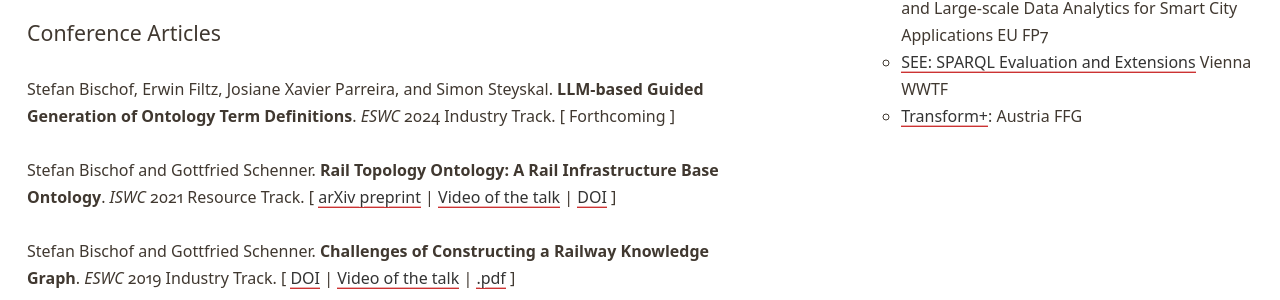
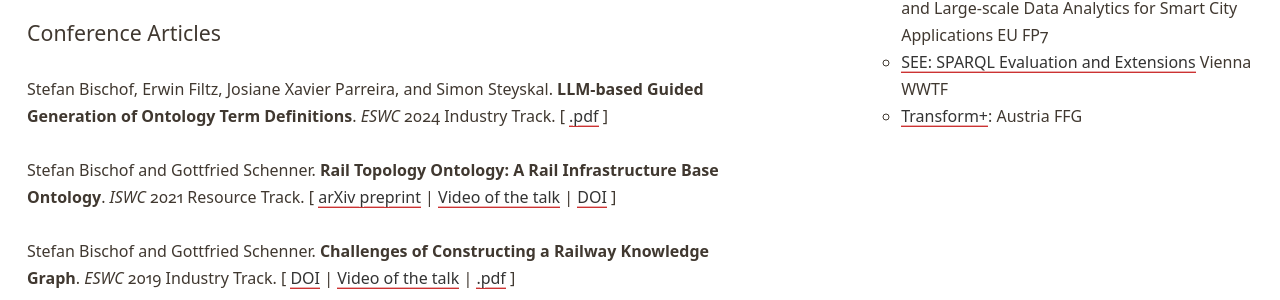
Before and after one commit to stefanbischof/stefanbischof.github.io, a Jekyll site: the page built from index.html, in a window 1280 px wide and 900 px high, scrolled down 776 px. Shown: the part 155-455 px from the top of the window. Built offline with Jekyll 4.4.1, drawn with Linux system fonts in a browser that asks for light colours.

Commit message:
Update mypublications.html

```diff
--- a/mypublications.html
+++ b/mypublications.html
@@ -8,7 +8,7 @@
 
 <h2>Conference Articles</h2>
 
-<p><a id="BischofFiltzParreiraSteyskal2024"></a>Stefan Bischof, Erwin Filtz, Josiane Xavier Parreira, and Simon Steyskal. <strong>LLM-based Guided Generation of Ontology Term Definitions</strong>. <em>ESWC</em> 2024 Industry Track. [&nbsp;Forthcoming&nbsp;]</p>
+<p><a id="BischofFiltzParreiraSteyskal2024"></a>Stefan Bischof, Erwin Filtz, Josiane Xavier Parreira, and Simon Steyskal. <strong>LLM-based Guided Generation of Ontology Term Definitions</strong>. <em>ESWC</em> 2024 Industry Track. [&nbsp;<a href="https://2024.eswc-conferences.org/wp-content/uploads/2024/05/77770131.pdf">.pdf</a>&nbsp;]</p>
 
 <p><a id="BischofSchenner2021"></a>Stefan Bischof and Gottfried Schenner. <b>Rail Topology Ontology: A Rail Infrastructure Base Ontology</b>. <em>ISWC</em> 2021 Resource Track. [&nbsp;<a href="https://arxiv.org/abs/2107.04378">arXiv preprint</a> | <a href="http://videolectures.net/iswc2021_4a_base_ontology/">Video of the talk</a> | <a href="https://doi.org/10.1007/978-3-030-88361-4_35">DOI</a>&nbsp;]</p>
 
```
